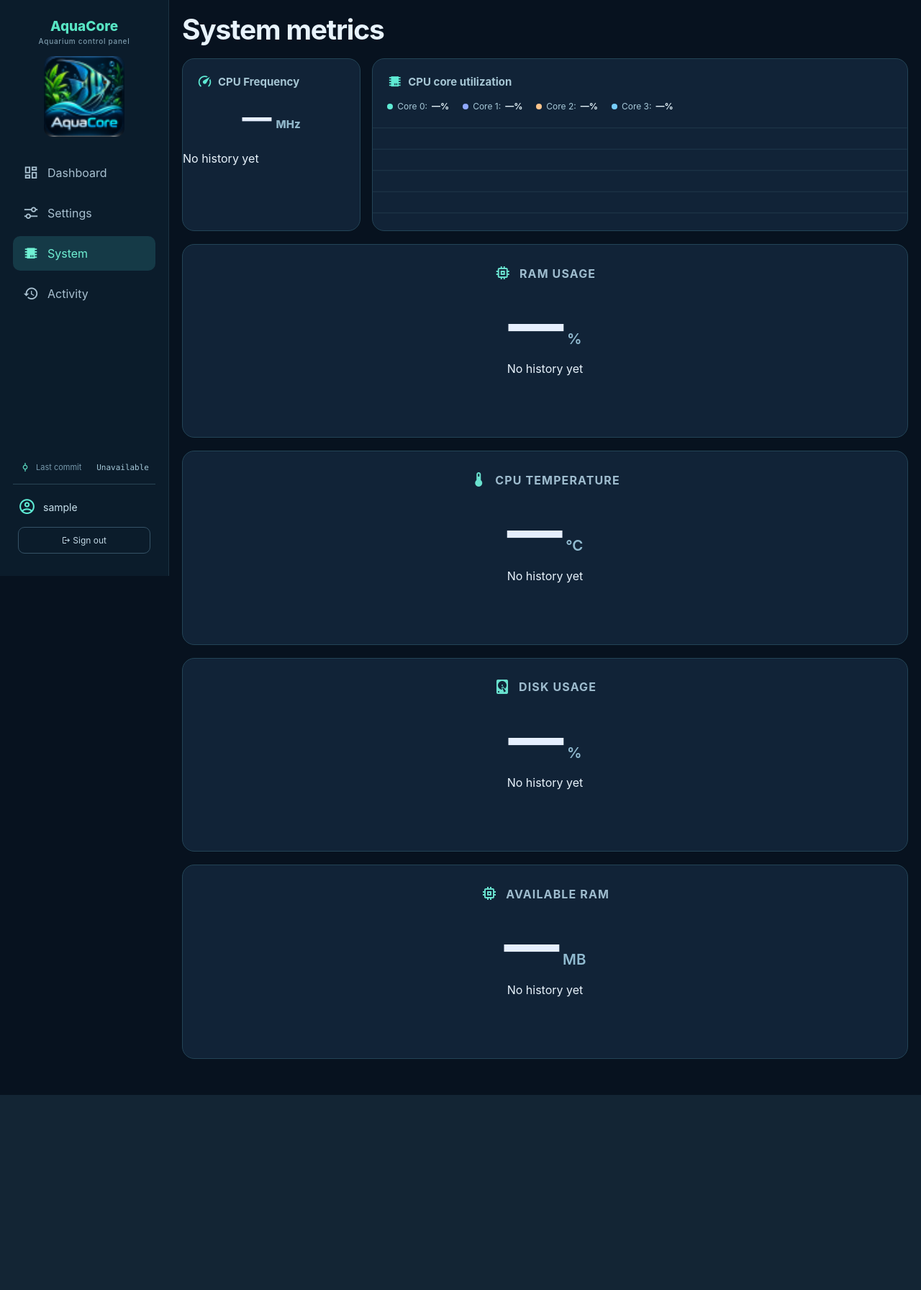
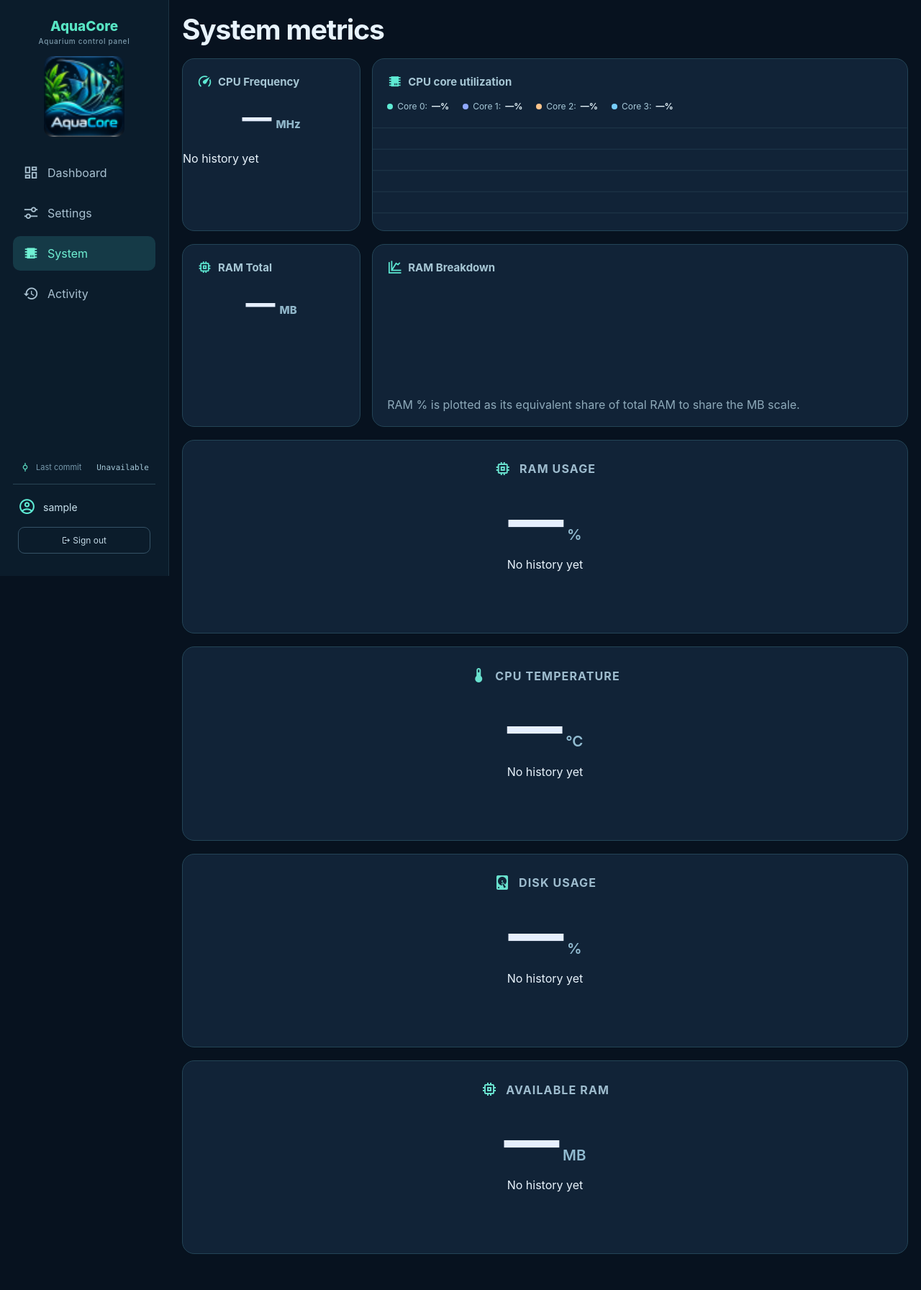
Before and after one commit to tomahawksmail/AquaCore_2.0, a Flask app: page /core_dashboard in a window 1280 px wide. Shown: the whole page at 72% size. Before the commit the page ends 1521 px from the top, so only its background shows below. Run offline with Flask 3, Linux system fonts and the light colour scheme; the visitor is signed in with stand-in values (Sample User, id 1); data that the repository does not hold is empty; a map, chart or similar area stays blank.

Commit message:
Add second 25-75 System row for RAM total and detailed RAM usage

```diff
--- a/templates/core.html
+++ b/templates/core.html
@@ -17,6 +17,19 @@
     <div class="system-core-chart" id="cpu-cores-chart" aria-label="Recent CPU usage for cores zero through three"></div>
   </article>
 </section>
+<section class="system-cpu-grid system-ram-grid" aria-label="RAM total and RAM usage breakdown">
+  <article class="system-cpu-panel">
+    <div class="system-cpu-heading"><i class="mdi mdi-memory" aria-hidden="true"></i> RAM Total</div>
+    <div class="system-cpu-value" id="ram-total-value">{% if row and row.RAM_total is not none %}{{row.RAM_total}}{% else %}—{% endif %}<small>MB</small></div>
+    <div class="system-cpu-spark" id="ram-total-chart" aria-label="Recent total RAM"></div>
+  </article>
+  <article class="system-cpu-panel">
+    <div class="system-cpu-heading"><i class="mdi mdi-chart-multiple" aria-hidden="true"></i> RAM Breakdown</div>
+    <div class="system-ram-legend" id="ram-breakdown-legend" aria-label="RAM readings legend"></div>
+    <div class="system-core-chart" id="ram-breakdown-chart" aria-label="RAM usage and memory breakdown history"></div>
+    <p class="system-ram-note">RAM % is plotted as its equivalent share of total RAM to share the MB scale.</p>
+  </article>
+</section>
 <section class="system-strip-grid" aria-label="Current system metrics and trends">
 {% for field,label,icon,unit,precision in items %}
   <article class="system-strip-card">
@@ -26,5 +39,5 @@
   </article>
 {% endfor %}
 </section>
-<script defer src="{{url_for('static',filename='system.js',v='20261023-cpu')}}"></script>
+<script defer src="{{url_for('static',filename='system.js',v='20261023-ram')}}"></script>
 {% endblock %}
```
